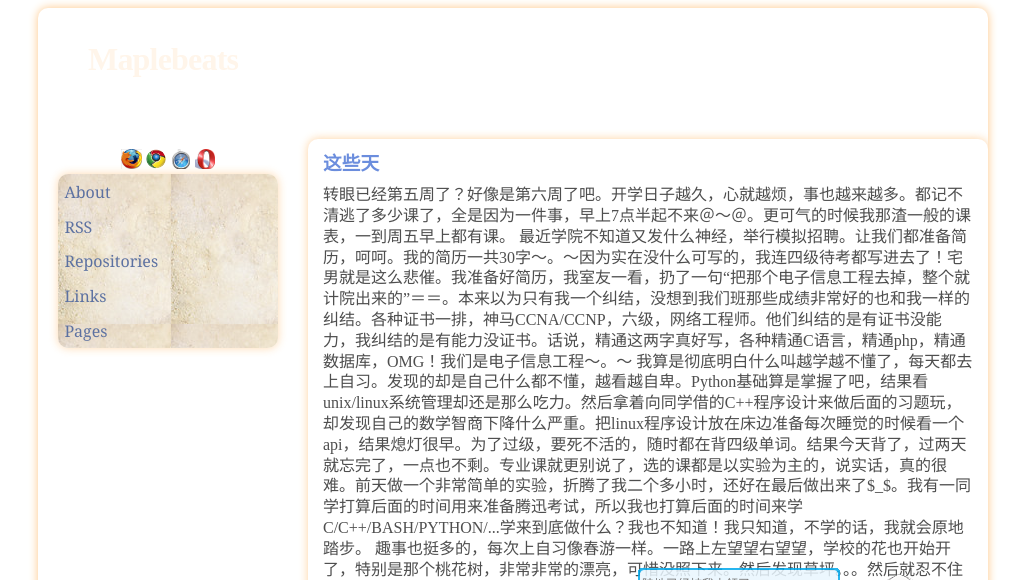
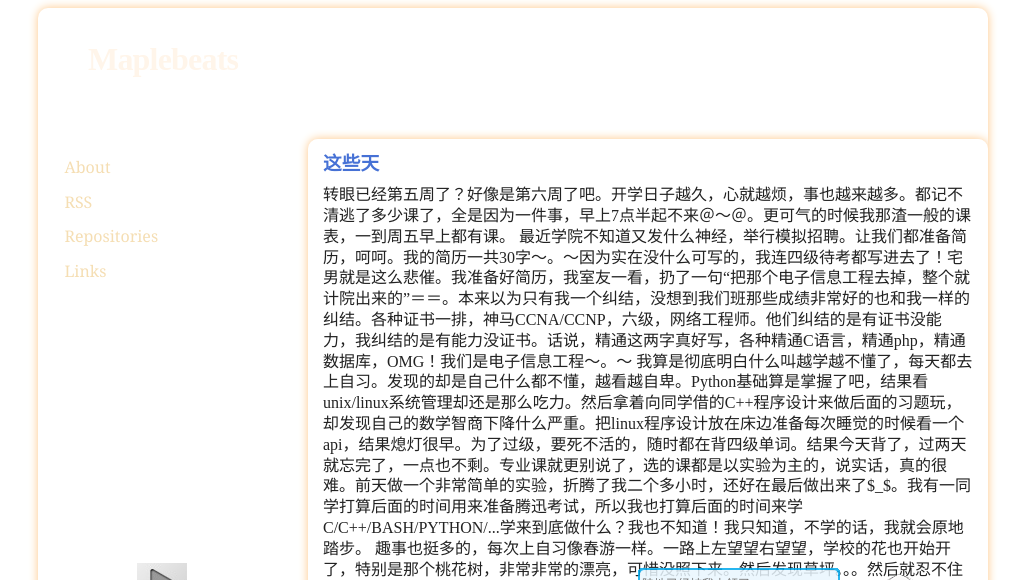
Before and after one commit to danielcgold/maplebeats.github.io, a Jekyll site: the page built from index.html, in a window 1280 px wide and 1400 px high. Shown: the top 580 px of the window, without its empty margins (127-1152 px from the left). Built offline with Jekyll 4.4.1, drawn with Linux system fonts in a browser that asks for light colours; nearby versions of some CDN libraries; the list of posts is cut into pages by our own code; grey boxes are pictures that could not be loaded.

Commit message:
update css

```diff
--- a/_layouts/default.html
+++ b/_layouts/default.html
@@ -31,20 +31,13 @@
                 </h1>
             </div>
             <div id="tagline">
-                一个莫名奇妙静态博客,没有任何技术含量.
+                很多时候，码的不是代码，玩的不是游戏，看的不是动漫，而是寂寞～。～
             </div>
         </div>
 
       <div id="sidebar">
 
           <div id="wrapper">
-
-              <div id="subscribe" align="center">
-        <a href="http://firefox.com.cn/download/"><img alt="Mozilla Firefox" title="Mozilla Firefox" src="http://maplebeats.com/images/firefox.png"></a>
-        <a href="http://www.google.cn/chrome/intl/zh-CN/landing_chrome.html"><img alt="Google Chrome" title="Google Chrome" src="http://maplebeats.com/images/chrome.png"></a>
-        <a href="http://www.apple.com.cn/safari/"><img alt="Apple Safari" title="Apple Safari" src="http://maplebeats.com/images/safari.png"></a>
-        <a href="http://www.opera.com/"><img alt="Opera" title="Opera" src="http://maplebeats.com/images/opera.png"></a>
-                </div>
 
               <ul id="product">
                   <li class="trigger">
@@ -77,23 +69,11 @@
                       <li><a href="http://www.cherrot.com/">切萝卜</a></li>
                       <li><a href="http://www.buroniworks.com/">某工房</a></li>
                       <li><a href="http://liaochenyuan.sourceforge.net">了尘缘</a></li>
-                      <li><a href="http://www.lainme.com">laime</a></li>
+                      <li><a href="http://www.lainme.com">lainme</a></li>
                       <li><a href="http://bancage.qzworld.net/">banban姐</a></li>
+                      <li><a href="http://www.hsyyf.me/">南瓜</a></li>
                   </ul>
                   <span>Links</span> </li>
-                        {% if paginator.total_pages > 1 %}
-                  <li class="trigger">
-                  <ul class="menu">
-                            {% for page in (1..paginator.total_pages) %}
-                                {% if page == paginator.page %}
-                                <span>{{ page }}</span>
-                                    {% else %}
-                                    <a class="num" href="/{%if page > 1 %}page{{ page }}/{% endif %}">{{ page }}</a>
-                                {% endif %}
-                            {% endfor %}
-                  </ul>
-                  <span>Pages</span> </li>
-                        {% endif %}
               </ul>
           </div>
 
@@ -123,7 +103,7 @@
 
       <div id="content">
         {{ content }}
-    </div>
+      </div>
 
     <a href="#" class="to_top" title="返回顶部"><img src="/images/gotop.gif" width="20" height="59" /></a>
 
--- a/stylesheets/default.css
+++ b/stylesheets/default.css
@@ -55,7 +55,7 @@ a:hover, a:active, #sidebar a:active, #sidebar a:hover, #content a {
     text-decoration: none;
 }
 #sidebar {
-    color: #06266F;
+    color: wheat;
     font: 100% Georgia,"Times New Roman";
     margin: 0;
     float: left;
@@ -71,10 +71,9 @@ a:hover {
     color: #2A4480;
 }
 ul#product {
-    opacity: 0.65;
-    border-radius: 10px 10px 10px 10px;
+    /*border-radius: 10px 10px 10px 10px;
     box-shadow: 0 0 10px #FFC686;
-    background: url("/images/sbg1.jpg");
+    background: url("/images/sbg1.jpg");*/
     list-style: none outside none;
     margin: 0;
     padding: 0;
@@ -109,16 +108,14 @@ ul#product .trigger ul.menu {
     background: url("/images/1.png") no-repeat scroll center center transparent;
 }
 .trigger:hover ul.menu {
-    opacity: 0.8;
-    background: #BFBF80;
+    background: rgba(255,200,180,0.7);
     display: block;
 }
 #music {
     padding: 200px 5px;
 }
 #content {
-    opacity: 0.8;
-    background: #FFFFFF;
+    background: rgba(255,255,255,0.6);
     float: right;
     padding: 15px;
     width: 650px;
```
Also changed, not shown: other parts of _layouts/default.html (+0 -1 lines).
